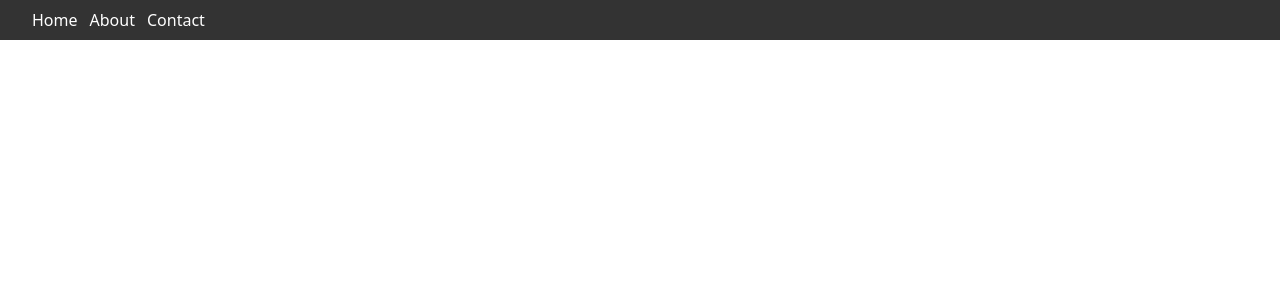
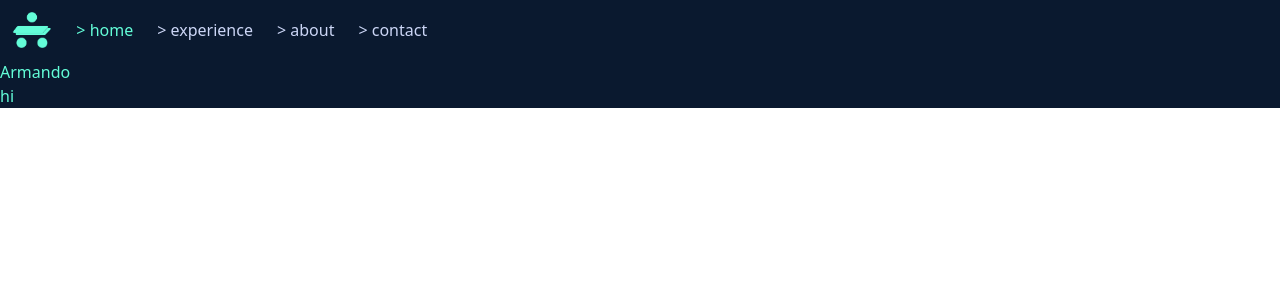
Before and after one commit to armando-valencia/personal-website, a React (Vite) app: page / in a window 1280 px wide. Shown: the top 300 px of the page. Built offline with nearby package versions, Linux system fonts and the light colour scheme.

Commit message:
Restructure mobile nav, add custom colors, add logo

```diff
--- a/index.html
+++ b/index.html
@@ -2,9 +2,9 @@
 <html lang="en">
 	<head>
 		<meta charset="UTF-8" />
-		<link rel="icon" type="image/svg+xml" href="/vite.svg" />
+		<link rel="icon" type="image/svg+xml" href="/Logo.png" />
 		<meta name="viewport" content="width=device-width, initial-scale=1.0" />
-		<title>Vite + React</title>
+		<title>Armando Valencia</title>
 	</head>
 	<body>
 		<div id="root"></div>
--- a/src/App.jsx
+++ b/src/App.jsx
@@ -1,17 +1,18 @@
 import { Route, Routes } from "react-router-dom";
 import Nav from "./components/Nav";
 import Home from "./pages/Home";
+import Experience from "./pages/Experience";
 import About from "./pages/About";
 import Contact from "./pages/Contact";
-import Main from "./components/Main";
 
 function App() {
 	return (
-		<div>
+		<div className="bg-primary text-secondary">
 			<Nav />
 
 			<Routes>
 				<Route path="/" element={<Home />} />
+				<Route path="/experience" element={<Experience />} />
 				<Route path="/about" element={<About />} />
 				<Route path="/contact" element={<Contact />} />
 			</Routes>
--- a/src/components/Main.jsx
+++ /dev/null
@@ -1,15 +0,0 @@
-import React from "react";
-
-const Main = () => {
-	return (
-		<div id="main">
-			<img
-				className="w-full opacity-50 absolute"
-				src="https://thumbs.gfycat.com/KindDistortedIrrawaddydolphin-size_restricted.gif"
-				alt="code"
-			/>
-		</div>
-	);
-};
-
-export default Main;
--- /dev/null
+++ b/src/components/MobileNavItem.jsx
@@ -0,0 +1,31 @@
+import React from "react";
+import { NavLink } from "react-router-dom";
+import { AiOutlineHome, AiOutlinePhone } from "react-icons/ai";
+import { BsPerson } from "react-icons/bs";
+
+const MobileNavItem = ({ page, isActive, handleNav }) => {
+	const navIcon = (page) => {
+		switch (page) {
+			case "home":
+				return <AiOutlineHome size={20} />;
+			case "about":
+				return <BsPerson size={20} />;
+			case "contact":
+				return <AiOutlinePhone size={20} />;
+		}
+	};
+
+	return (
+		<NavLink
+			to={`/${page == "home" ? "" : page.toLowerCase()}`}
+			className={isActive}
+			onClick={handleNav}
+			end
+		>
+			{navIcon(page)}
+			<h1 className="pl-2">{page}</h1>
+		</NavLink>
+	);
+};
+
+export default MobileNavItem;
--- a/src/components/Nav.jsx
+++ b/src/components/Nav.jsx
@@ -1,35 +1,44 @@
 import React, { useState } from "react";
-import { NavLink } from "react-router-dom";
-import { AiOutlineMenu } from "react-icons/ai";
+import { FiAlignRight, FiX } from "react-icons/fi";
+import MobileNavItem from "./MobileNavItem";
 import NavItem from "./NavItem";
 
 const Nav = () => {
 	const [nav, setNav] = useState(false);
 
-	// flip navigation state
+	// flip navigation state on mobile vieww
 	const handleNav = () => {
 		setNav(!nav);
 	};
 
-	const pages = ["Home", "About", "Contact"];
+	const pages = ["home", "experience", "about", "contact"];
 
 	return (
-		<div>
-			<AiOutlineMenu
-				onClick={handleNav}
-				className="absolute top-4 right-4 z-[99] sm:hidden cursor-pointer"
-			/>
+		<div className="text-secondary flex p-3">
+			{nav === true ? (
+				<FiX
+					onClick={handleNav}
+					className="absolute top-4 right-4 z-[99] sm:hidden cursor-pointer"
+					size={30}
+				/>
+			) : (
+				<FiAlignRight
+					onClick={handleNav}
+					className="absolute top-4 right-4 z-[99] sm:hidden cursor-pointer"
+					size={30}
+				/>
+			)}
 
 			{nav && (
-				<nav className="fixed w-full h-screen bg-black/30 flex flex-col justify-center items-center z-20">
+				<nav className="fixed w-full h-screen bg-black/50 flex flex-col justify-center items-center z-20">
 					{pages.map((page) => (
-						<NavItem
+						<MobileNavItem
 							page={page}
 							key={page}
 							isActive={({ isActive }) => {
 								return isActive
-									? "nav-link__active"
-									: "nav-link";
+									? "mobile_nav-link__active"
+									: "mobile_nav-link";
 							}}
 							handleNav={handleNav}
 						/>
@@ -37,19 +46,24 @@ const Nav = () => {
 				</nav>
 			)}
 
-			<nav className="flex bg-black/80 p-2 items-center text-white justify-start space-x-1 max-sm:hidden">
-				<ul className="pl-3">
-					<NavLink className="pl-3" to="/" end>
-						Home
-					</NavLink>
-					<NavLink className="pl-3" to="/about" end>
-						About
-					</NavLink>
-					<NavLink className="pl-3" to="/contact" end>
-						Contact
-					</NavLink>
-				</ul>
-			</nav>
+			<div className="flex">
+				<img src="\Logo.png" alt="" className="h-9 " />
+				<nav className="flex bg-transparent items-center justify-end align-end space-x-1 max-sm:hidden">
+					<ul className="pl-3">
+						{pages.map((page) => (
+							<NavItem
+								page={page}
+								key={page}
+								isActive={({ isActive }) => {
+									return isActive
+										? "nav-link__active"
+										: "nav-link";
+								}}
+							/>
+						))}
+					</ul>
+				</nav>
+			</div>
 		</div>
 	);
 };
--- a/src/components/NavItem.jsx
+++ b/src/components/NavItem.jsx
@@ -1,28 +1,14 @@
 import React from "react";
 import { NavLink } from "react-router-dom";
-import { AiOutlineHome, AiOutlinePhone } from "react-icons/ai";
-import { BsPerson } from "react-icons/bs";
 
-const NavItem = ({ page, isActive, handleNav }) => {
-	const navIcon = (page) => {
-		switch (page) {
-			case "Home":
-				return <AiOutlineHome size={20} />;
-			case "About":
-				return <BsPerson size={20} />;
-			case "Contact":
-				return <AiOutlinePhone size={20} />;
-		}
-	};
-
+const NavItem = ({ page, isActive }) => {
 	return (
 		<NavLink
-			to={`/${page == "Home" ? "" : page.toLowerCase()}`}
+			to={`/${page == "home" ? "" : page.toLowerCase()}`}
 			className={isActive}
-			onClick={handleNav}
+			end
 		>
-			{navIcon(page)}
-			<span className="pl-2">{page}</span>
+			&gt; {page}
 		</NavLink>
 	);
 };
--- a/src/index.css
+++ b/src/index.css
@@ -2,10 +2,18 @@
 @tailwind components;
 @tailwind utilities;
 
+.mobile_nav-link {
+	@apply w-[75%] flex justify-center items-center rounded-full shadow-lg bg-gray-100 shadow-gray-400 m-2 p-4 cursor-pointer hover:scale-110 ease-in duration-200 text-secondary bg-primary;
+}
+
+.mobile_nav-link__active {
+	@apply w-[75%] flex justify-center items-center rounded-full shadow-lg bg-gray-100 shadow-gray-400 m-2 p-4 cursor-pointer hover:scale-110 ease-in duration-200 text-primary bg-secondary;
+}
+
 .nav-link {
-	@apply w-[75%] flex justify-center items-center rounded-full shadow-lg bg-gray-100 shadow-gray-400 m-2 p-4 cursor-pointer hover:scale-110 ease-in duration-200;
+	@apply cursor-pointer hover:bg-primary text-tertiary bg-primary px-3 py-2;
 }
 
 .nav-link__active {
-	@apply w-[75%] flex justify-center items-center rounded-full shadow-lg bg-gray-100 shadow-gray-400 m-2 p-4 cursor-pointer hover:scale-110 ease-in duration-200 text-white bg-blue-400;
+	@apply cursor-pointer hover:bg-primary text-secondary bg-primary px-3 py-2;
 }
--- /dev/null
+++ b/src/pages/Experience.jsx
@@ -0,0 +1,7 @@
+import React from "react";
+
+const Experience = () => {
+	return <div></div>;
+};
+
+export default Experience;
--- a/src/pages/Home.jsx
+++ b/src/pages/Home.jsx
@@ -1,3 +1,8 @@
-const Home = () => <div></div>;
+const Home = () => (
+	<div className="text-secondary">
+		<h1>Armando</h1>
+		<p>hi</p>
+	</div>
+);
 
 export default Home;
--- a/tailwind.config.cjs
+++ b/tailwind.config.cjs
@@ -2,7 +2,13 @@
 module.exports = {
 	content: ["./index.html", "./src/**/*.{js,ts,jsx,tsx}"],
 	theme: {
-		extend: {},
+		extend: {
+			colors: {
+				primary: "#0a192f",
+				secondary: "#63fdd8",
+				tertiary: "#ccd6f6",
+			},
+		},
 	},
 	plugins: [],
 };
```
Also changed, not shown: public/Logo.png (added).
